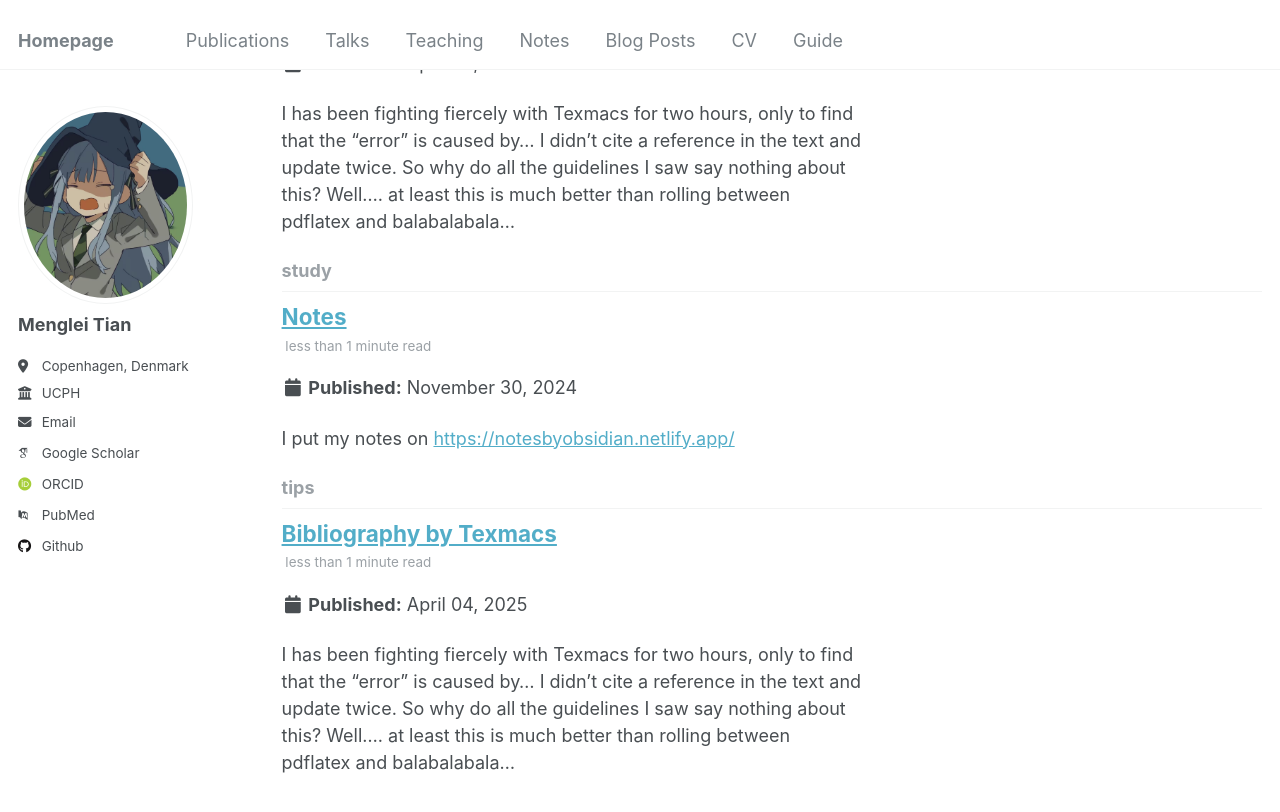
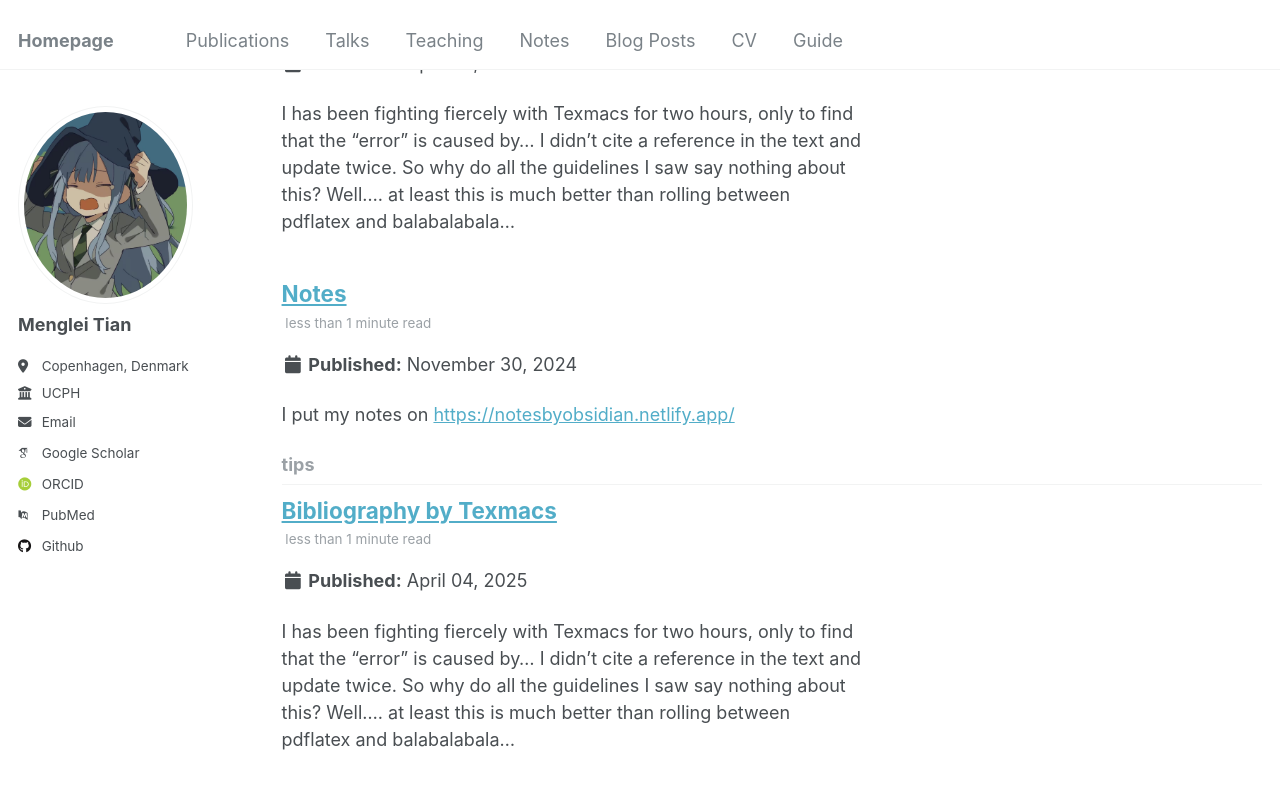
Before and after one commit to Corvus-coronoides/Menglei-Tian.github.io, a Jekyll site: the page built from _pages/tag-archive.html, in a window 1280 px wide and 900 px high, scrolled down 1793 px. Shown: the top 812 px of the window. Built offline with Jekyll 4.4.1, drawn with Linux system fonts in a browser that asks for light colours; some web fonts are replaced.

Commit message:
Update 2013-08-14-blog-post-2.md

```diff
--- a/_posts/2013-08-14-blog-post-2.md
+++ b/_posts/2013-08-14-blog-post-2.md
@@ -3,7 +3,7 @@ title: 'Notes'
 date: 2024-11-30
 permalink: /posts/2013/08/blog-post-2/
 tags:
-  - study
+  - notes
 
 ---
 
```
